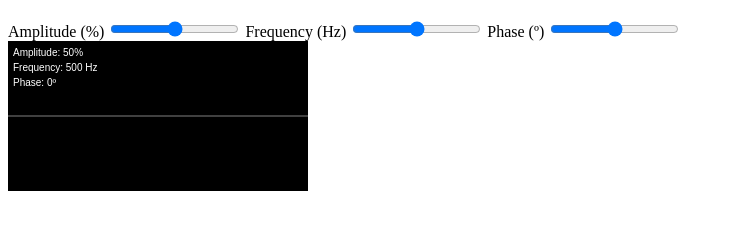
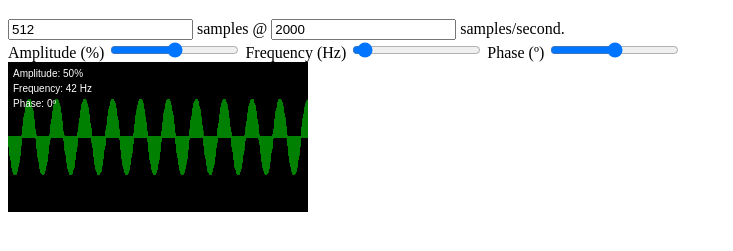
Before and after one commit to natevw/play-w-fft, a plain HTML site: page index.html in a window 1280 px wide. Shown: the part 61-312 px from the top of the page, without its empty margins (0-733 px from the left). Drawn offline with Linux system fonts and the light colour scheme.

Commit message:
sine wave

```diff
--- a/index.html
+++ b/index.html
@@ -4,6 +4,14 @@
   <title>Play w/FFT</title>
 </head><body>
   <h1>Play with FFT</h1>
+
+  <div id=buff>
+    <label>
+      <input class="count" type="number" value=512> samples
+    </label> @ <label>
+      <input class="rate" type="number" value=2000> samples/second.
+    </label>
+  <div>
 
   <div id=wave0>
     <label>
@@ -12,7 +20,7 @@
     </label>
     <label>
       Frequency (Hz)
-      <input class="freq" type="range" min=0 max=1000>
+      <input class="freq" type="range" min=0 max=1000 value=42>
     </label>
     <label>
       Phase (º)
@@ -23,23 +31,30 @@
   <canvas id=viz>[visualizer]</canvas>
 
   <script>
+    const DEG2RAD = Math.PI / 180;
+    const AMP_SCALE = 127 / 100;
+
     const form = document.querySelector("#wave0");
     function readVals() {
+      let n = document.querySelector("#buff .count").value,
+          r = document.querySelector("#buff .rate").value;
       let a = form.querySelector(".amp").value,
           f = form.querySelector(".freq").value,
           p = form.querySelector(".phase").value;
-      return {a,f,p};
+      return {numSamples:n,samplesPerSecond:r,a,f,p};
     }
-    function update () {
+    function update() {
       const vals = readVals();
-      redraw(vals);
+      const wave = genWave(vals);
+      console.log(wave);
+      redraw(wave, vals);
     }
+    document.querySelector("#buff").addEventListener('input', update, false);
     form.addEventListener('input', update, false);
-
 
     const canvas = document.querySelector("#viz");
     const ctx = canvas.getContext("2d");
-    function redraw({a,f,p}) {
+    function redraw(wave, {a,f,p}) {
       ctx.fillStyle = "black";
       ctx.fillRect(0, 0, canvas.width, canvas.height);
 
@@ -48,6 +63,16 @@
       ctx.moveTo(0, canvas.height / 2);
       ctx.lineTo(canvas.width, canvas.height / 2);
       ctx.stroke();
+
+      ctx.strokeStyle = "green";
+      wave.forEach((n, idx) => {
+        const x = canvas.width * idx / wave.length;
+        const y = (1 + n / 127) * (canvas.height / 2);
+        ctx.moveTo(x, canvas.height / 2);
+        ctx.lineTo(x, y);
+        ctx.stroke();
+      });
+
 
       const LX = 5;
       const LY = 0;
@@ -58,6 +83,17 @@
       ctx.fillText(`Phase: ${p}º`, LX, LY + 3 * LH);
     }
     update();
+
+
+    function genWave({numSamples: n, samplesPerSecond: r, a,f,p}) {
+      let arr = new Array(n);
+      for (let i = 0; i < n; ++i) {
+        let t = i / r;    // t = (i / n) * l; l = n / r
+        let s = AMP_SCALE * a * Math.sin(2 * Math.PI * f * t + p * DEG2RAD);
+        arr[i] = Math.round(s);
+      }
+      return arr;
+    }
   </script>
 
 </body>
```
